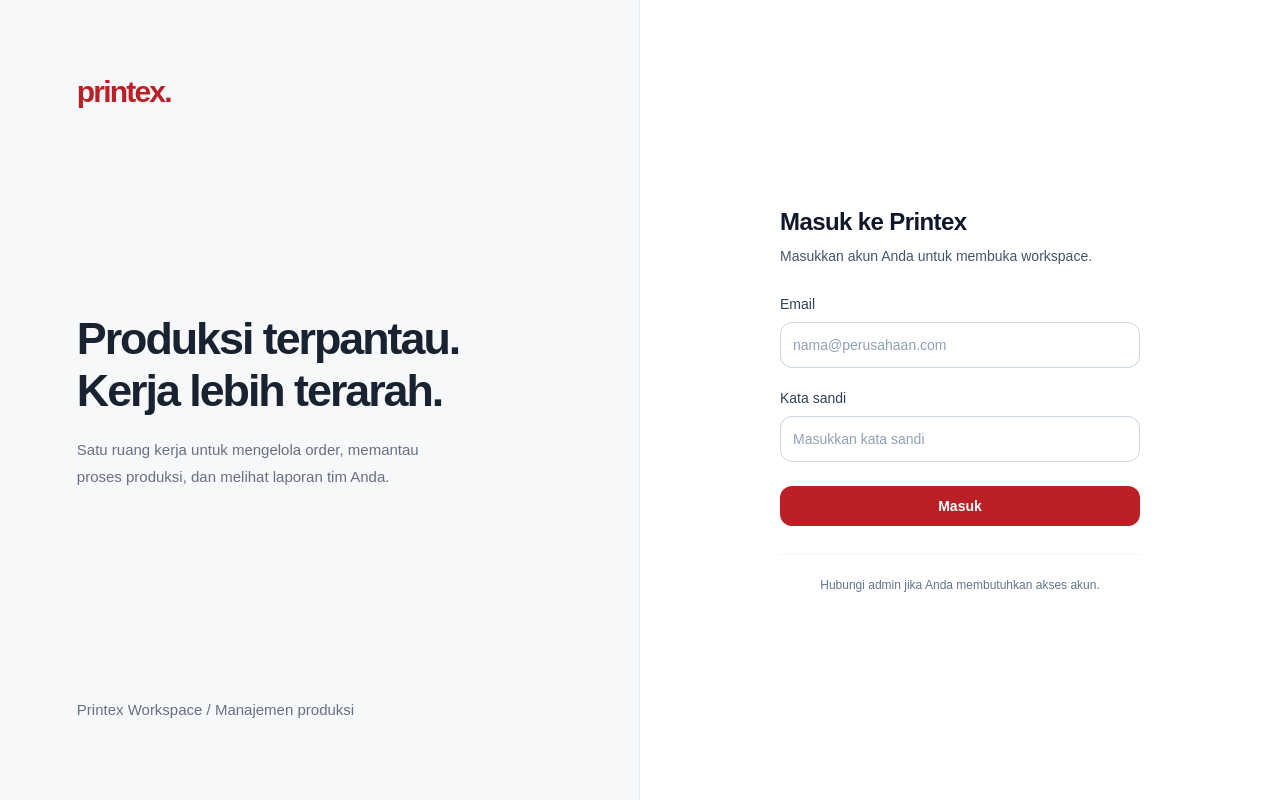
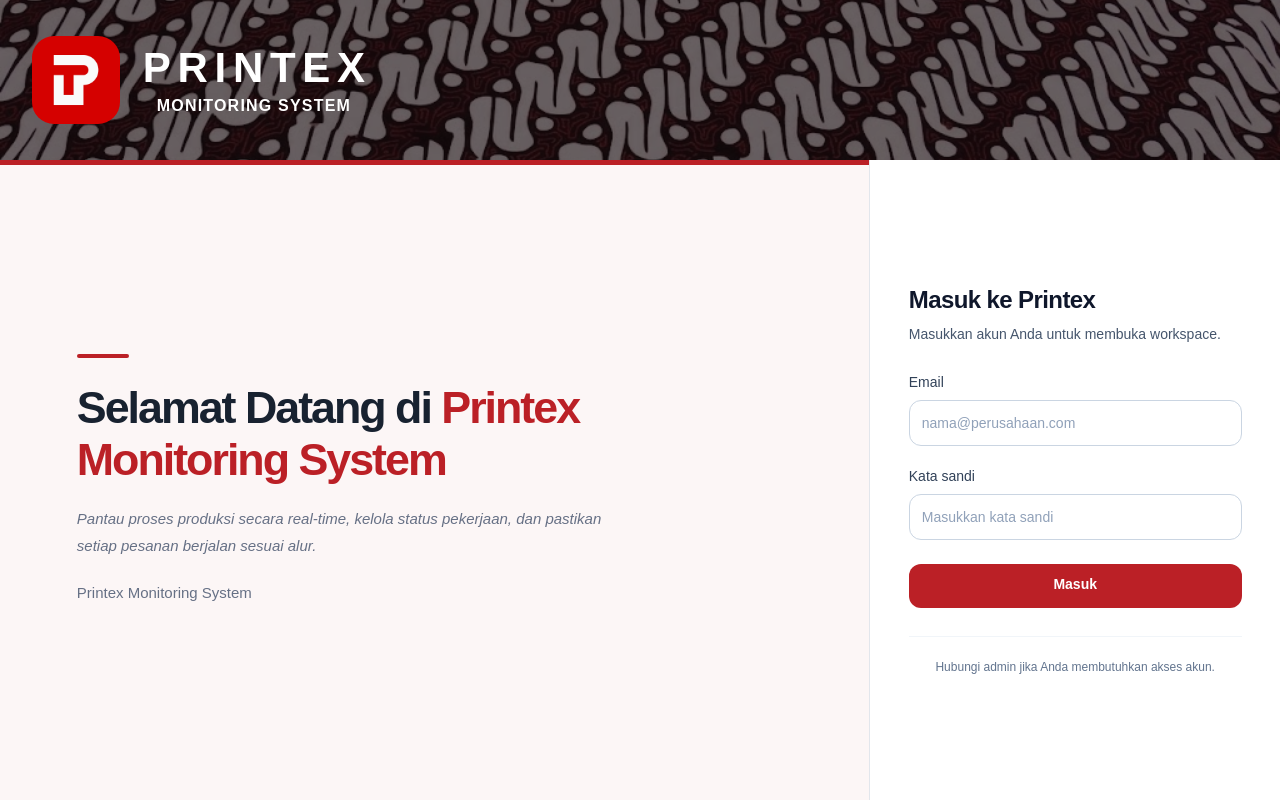
Before and after one commit to fathalifian/dashboard-printex, a Next.js app: page /login in a window 1280 px wide. Built offline with nearby package versions, Linux system fonts and the light colour scheme; a web font is replaced by a local one.

Commit message:
Update login page and styles, add background images

```diff
--- a/src/app/(auth)/login/page.tsx
+++ b/src/app/(auth)/login/page.tsx
@@ -1,14 +1,27 @@
 import { login } from './actions'
+import Image from 'next/image'
 
 
 export default async function LoginPage({searchParams}:{searchParams:Promise<{error?:string}>}) {
   const {error}=await searchParams
   return (
     <main className="login-shell">
-      <section className="login-intro" aria-label="Printex Workspace">
-        <span className="brand-wordmark">printex<span>.</span></span>
-        <div className="space-y-5"><h2>Produksi terpantau.<br />Kerja lebih terarah.</h2><p>Satu ruang kerja untuk mengelola order, memantau proses produksi, dan melihat laporan tim Anda.</p></div>
-        <p className="login-intro-footer">Printex Workspace / Manajemen produksi</p>
+        <div className="login-brand-banner">
+          <Image src="/batiklogin.jpeg" alt="" fill sizes="100vw" loading="eager" className="login-brand-background" />
+          <div className="login-brand flex items-center gap-4">
+          <Image src="/printex-brand.jpeg" alt="Logo Printex" width={88} height={88} sizes="(max-width: 767px) 64px, 88px" loading="eager" className="workspace-brand-logo" />
+          <span className="workspace-brand-copy">
+            <span className="workspace-brand-name">PRINTEX</span>
+            <span className="workspace-brand-subtitle">MONITORING SYSTEM</span>
+          </span>
+          </div>
+        </div>
+        <section className="login-intro" aria-label="Printex Monitoring System">
+        <div className="login-welcome space-y-5">
+          <h2>Selamat Datang di <span>Printex Monitoring System</span></h2>
+          <p><em>Pantau proses produksi secara real-time, kelola status pekerjaan, dan pastikan setiap pesanan berjalan sesuai alur.</em></p>
+          <p className="login-intro-footer">Printex Monitoring System</p>
+        </div>
       </section>
       <section className="login-form-panel"><div className="space-y-7">
         <div>
--- a/src/app/globals.css
+++ b/src/app/globals.css
@@ -211,12 +211,26 @@ a.customer-service-link:hover { background: var(--panel-soft); }
 .dark [data-board-stage="archive"] { --stage-accent: #8dc7cb; --stage-surface: #202e31; --stage-header: #2b4247; --stage-border: #476c72; }
 .dark .board-column .board-card-overdue { border-top-color: #d88d8d; border-right-color: #d88d8d; border-bottom-color: #d88d8d; }
 
-.login-shell { display: grid; min-height: 100dvh; grid-template-columns: 1fr 1fr; background: var(--panel); }
-.login-intro { display: flex; flex-direction: column; justify-content: space-between; padding: clamp(32px, 6vw, 88px); border-right: 1px solid var(--line); background: var(--background); }
-.login-intro h2 { max-width: 500px; font-size: clamp(32px, 3.5vw, 52px); line-height: 1.15; letter-spacing: -.045em; font-weight: 600; }
-.login-intro p { max-width: 380px; color: var(--muted); font-size: 15px; line-height: 1.8; }
-.login-form-panel { display: flex; align-items: center; justify-content: center; padding: 40px 24px; }
-.login-form-panel > div { width: 100%; max-width: 360px; }
+.login-shell { display: grid; width: 100%; min-height: 100dvh; grid-template-columns: minmax(0, 68fr) minmax(0, 32fr); grid-template-rows: auto 1fr; background: var(--panel); }
+.login-intro { display: flex; min-width: 0; flex-direction: column; justify-content: flex-start; gap: clamp(20px, 3vh, 32px); padding: 32px clamp(32px, 6vw, 88px); border-right: 1px solid var(--line); background: color-mix(in srgb, var(--panel) 96%, #bb2026); box-shadow: inset 0 5px #bb2026; }
+.login-brand .workspace-brand-logo { width: 88px; height: 88px; border-radius: 22px; }
+.login-brand .workspace-brand-name { font-size: 42px; }
+.login-brand .workspace-brand-subtitle { font-size: 16px; font-weight: 700; }
+.login-brand .workspace-brand-copy { gap: 9px; }
+.login-welcome { margin-block: auto; }
+.login-welcome::before { content: ''; display: block; width: 52px; height: 4px; margin-bottom: 24px; border-radius: 2px; background: var(--accent); }
+.login-intro h2 { max-width: 680px; font-size: clamp(32px, 3.5vw, 52px); line-height: 1.15; letter-spacing: -.045em; font-weight: 600; }
+.login-intro h2 span { color: var(--accent); }
+.login-intro p { max-width: 540px; color: var(--muted); font-size: 15px; line-height: 1.8; }
+.login-brand-banner { position: relative; isolation: isolate; display: flex; align-items: center; flex-shrink: 0; height: clamp(140px, 20vh, 210px); grid-column: 1 / -1; padding-inline: clamp(24px, 2.5vw, 40px); overflow: hidden; }
+.login-brand-background { object-fit: cover; z-index: -2; }
+.login-brand-banner::after { content: ''; position: absolute; inset: 0; background: rgb(24 12 15 / 65%); z-index: -1; }
+.login-brand-banner .workspace-brand-name { color: white; }
+.login-brand-banner .workspace-brand-subtitle { color: #fff; }
+.login-form-panel { display: flex; min-width: 0; align-items: center; justify-content: center; padding: 24px clamp(24px, 3vw, 48px); }
+.login-form-panel > div { width: 100%; max-width: 400px; }
+.login-form-panel input { min-height: 46px; }
+.login-form-panel button[type="submit"] { min-height: 44px; }
 
 @media (min-width: 1024px) { .stat-card { border-bottom: 0; } }
 @media (max-width: 767px) {
@@ -237,7 +251,11 @@ a.customer-service-link:hover { background: var(--panel-soft); }
   .board-card .board-edit-button { height: 36px; width: 36px; }
   .login-shell { grid-template-columns: 1fr; }
   .login-intro { padding: 24px; gap: 28px; border-right: 0; border-bottom: 1px solid var(--line); }
+  .login-brand-banner { padding-inline: 20px; height: 140px; }
   .login-intro h2 { font-size: 30px; }
+  .login-brand .workspace-brand-logo { width: 64px; height: 64px; border-radius: 17px; }
+  .login-brand .workspace-brand-name { font-size: 30px; }
+  .login-brand .workspace-brand-subtitle { font-size: 13px; }
   .login-intro .login-intro-footer { display: none; }
   .login-form-panel { padding: 32px 24px; }
 }
```
Also changed, not shown: public/batik-login.webp (added), public/batiklogin.jpeg (added).
